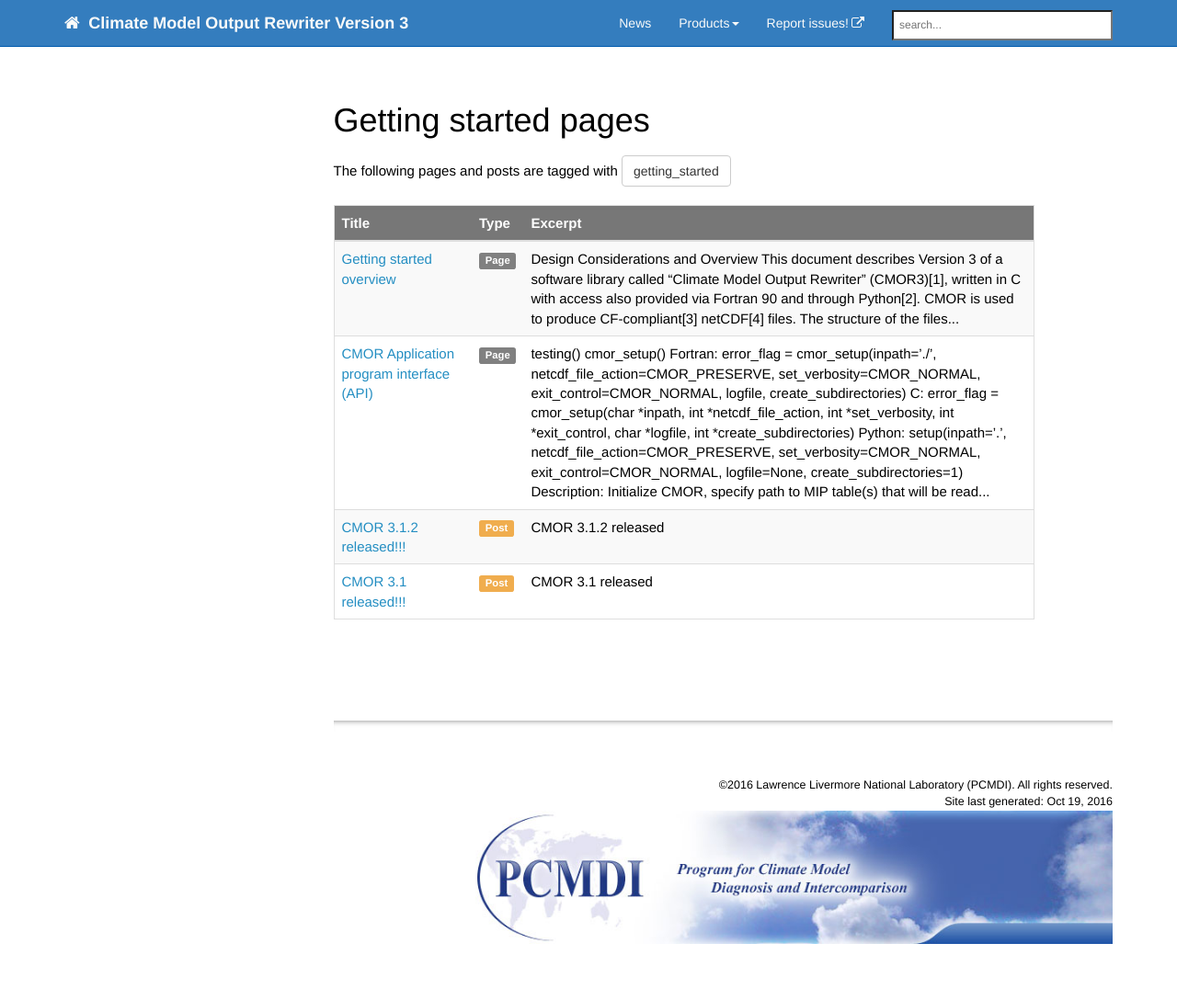
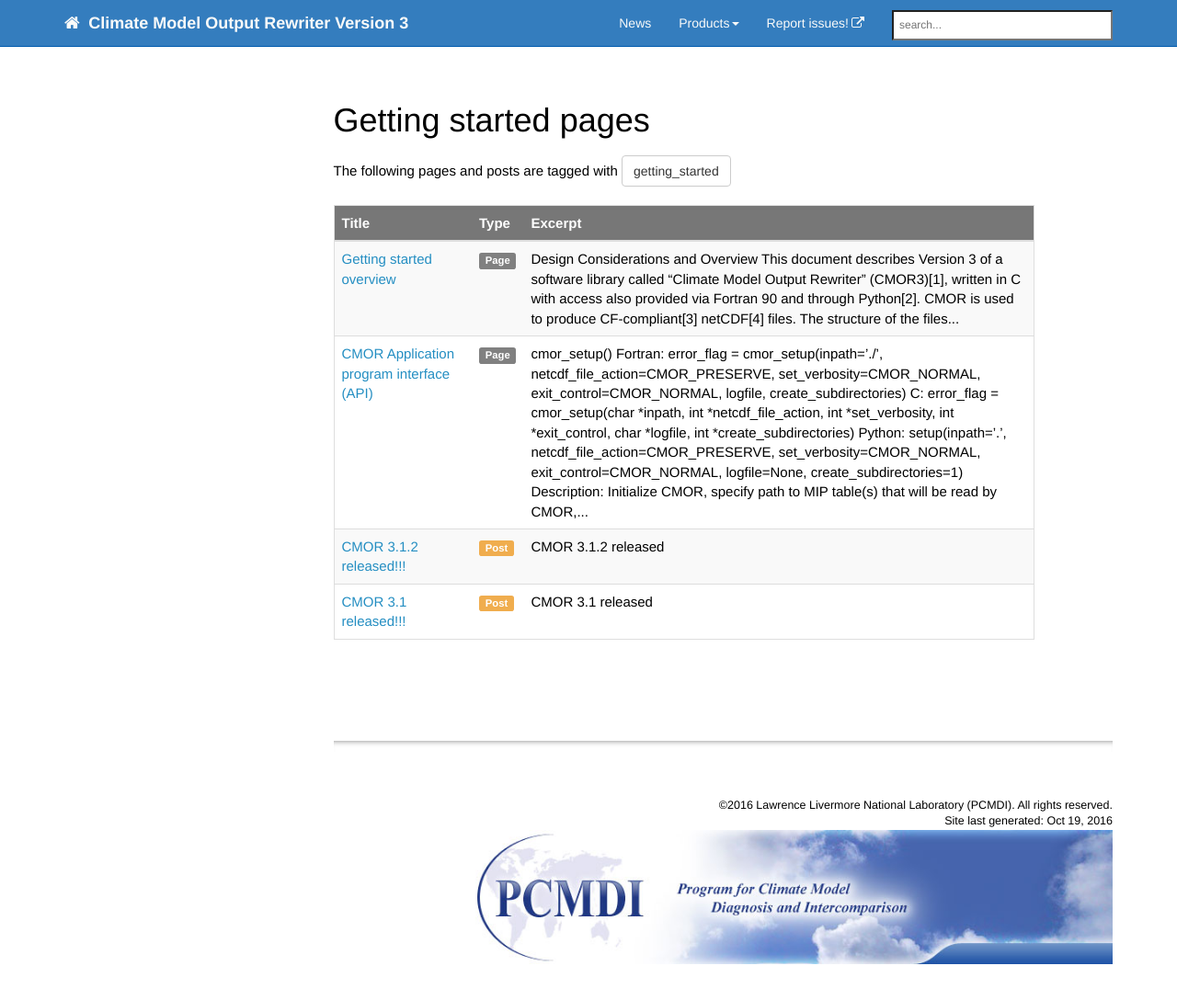
Before and after one commit to mauzey1/cmor3_documentation, a Jekyll site: the page built from tags/tag_getting_started.html, in a window 1280 px wide and 1109 px high. Shown: the top 1088 px of the window at 92% size. Built offline with Jekyll 4.4.1, drawn with Linux system fonts in a browser that asks for light colours; nearby versions of some CDN libraries; comment, search, counter and statistics services are not loaded.

Commit message:
Delete cronjob test

```diff
--- a/mydoc/mydoc_cmor3_api.md
+++ b/mydoc/mydoc_cmor3_api.md
@@ -6,7 +6,6 @@ tags: [getting_started]
 sidebar: mydoc_sidebar
 permalink: /mydoc_cmor3_api/
 ---
-### testing()
 
 ### cmor_setup()
 
```
